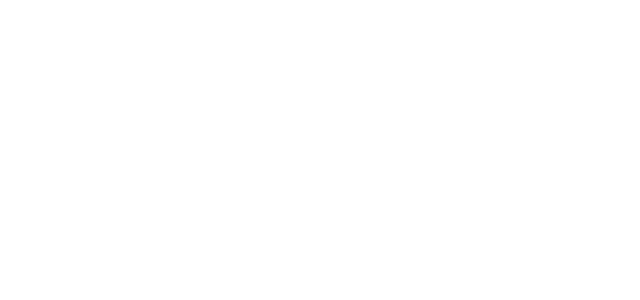
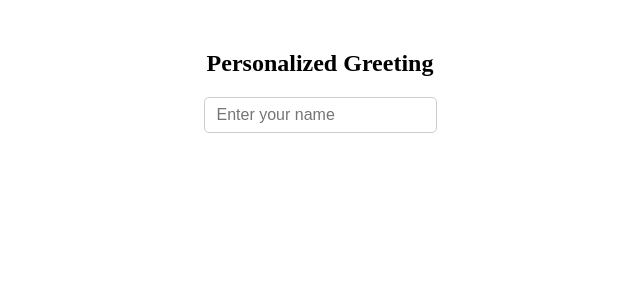
Before and after one commit to acciojob/personal-greeting-SAHILDWIVEDI1232, a React app: page / in a window 1280 px wide. Shown: the top 300 px of the page, without its empty margins (320-960 px from the left). Built offline with nearby package versions, Linux system fonts and the light colour scheme.

Commit message:
Add PersonalizedGreeting component to App

```diff
--- a/src/components/App.js
+++ b/src/components/App.js
@@ -6,6 +6,7 @@
   return (
     <div>
         {/* Do not remove the main div */}
+    <PersonalizedGreeting/>
     </div>
   )
 }
```
